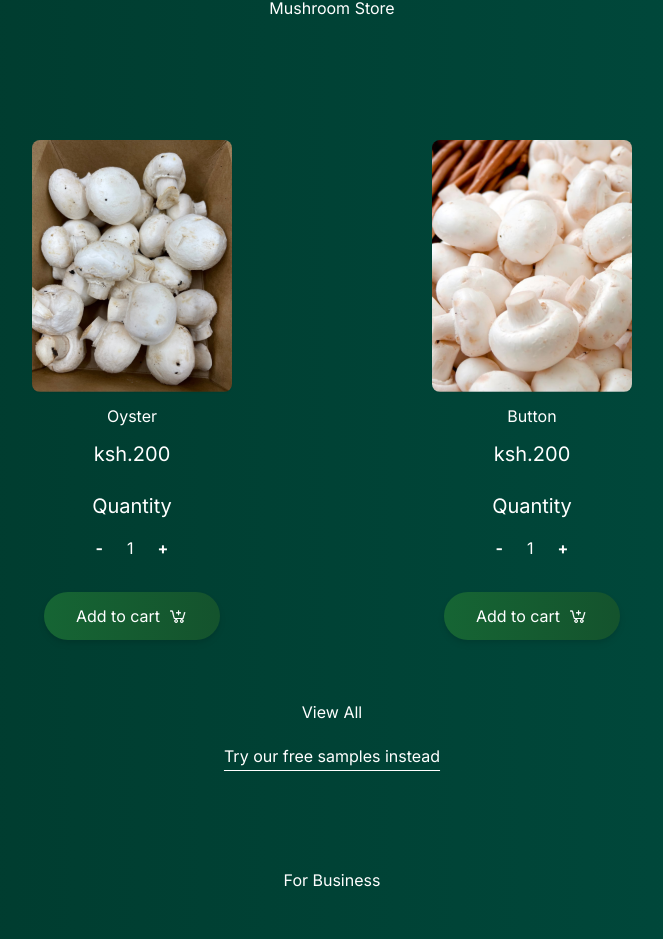
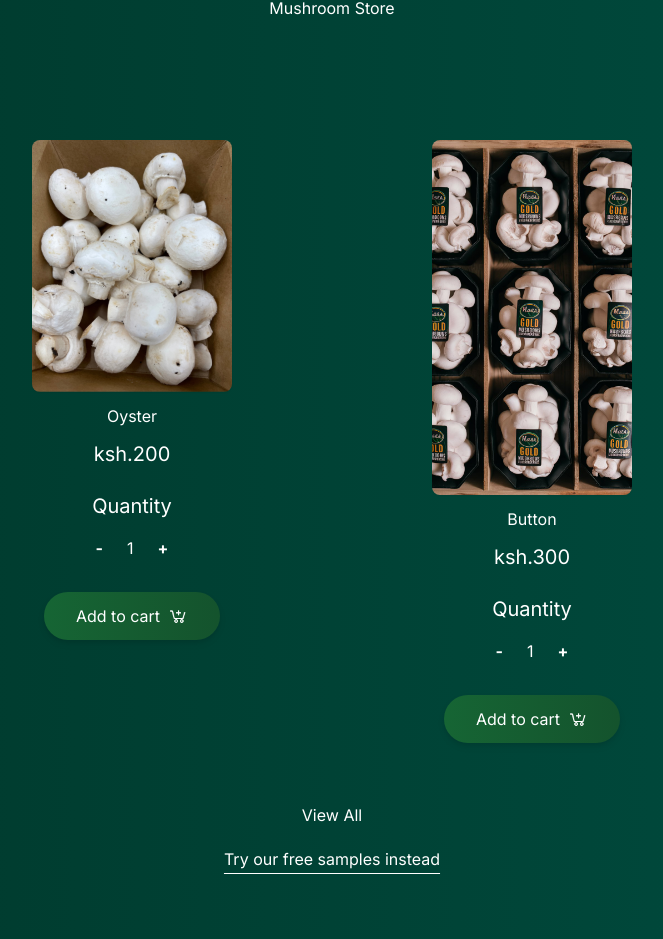
Before and after one commit to elsieoduor/mushroom, a Next.js app: page / in a window 1280 px wide. Shown: the part 652-1591 px from the top of the page, without its empty margins (308-971 px from the left). Built offline with nearby package versions, Linux system fonts and the light colour scheme.

Commit message:
fixed problem

```diff
--- a/app/cart/page.tsx
+++ b/app/cart/page.tsx
@@ -1,10 +1,18 @@
 'use client';
+
 import React, { useState } from 'react';
 import { useCart } from '../../components/shared/CartContext';
 import Image from 'next/image';
 import Navbar from '@/components/shared/Navbar';
 import Footer from '@/components/shared/Footer';
-import Link from 'next/link';
+
+interface CartItem {
+  id: number;
+  image: string;
+  name: string;
+  price: number;
+  quantity: number;
+}
 
 interface FormData {
   name: string;
@@ -16,7 +24,6 @@ interface FormData {
 
 const CartPage: React.FC = () => {
   const { cart, removeFromCart, updateQuantity } = useCart();
-
 
   const [formData, setFormData] = useState<FormData>({
     name: '',
@@ -56,7 +63,7 @@ const CartPage: React.FC = () => {
 
   const handleCheckout = () => {
     const message = generateWhatsAppMessage();
-    window.location.href = `https://wa.me/ENTER_WHATSAPP_NUMBER?text=${message}`;
+    window.location.href = `https://wa.me/+254743040210?text=${message}`;
   };
 
   const totalAmount = cart.reduce((total, item) => total + item.price * item.quantity, 0);
@@ -68,7 +75,7 @@ const CartPage: React.FC = () => {
       {/* TopText */}
       <section className="text-center mt-10 md:mt-20">
         <h1 className="text-2xl md:text-4xl font-bold">Shopping Cart</h1>
-        <p className="mt-2 mb-10 md:mb-20 text-xs md:text-sm ">
+        <p className="mt-2 mb-10 md:mb-20 text-xs md:text-sm">
           Confirm your details and order request. <br />
           After that, you will get prompt assistance <br />
           over the phone and receive <br /> your order quickly.
@@ -134,7 +141,7 @@ const CartPage: React.FC = () => {
         </form>
       </section>
 
-      {/* Summary  of Products */}
+      {/* Summary of Products */}
       <section>
         <div className="p-4 text-white">
           <h3 className="text-xs md:text-base mb-1">Confirm that the items in your cart are as desired and confirm your order request.</h3>
--- a/app/product/button-mushrooms/page.tsx
+++ b/app/product/button-mushrooms/page.tsx
@@ -17,7 +17,7 @@ const page = () => {
   const router = useRouter();
 
   const handleAddToCart = () => {
-    const product = { id: 1, name: 'Button Mushroom', price: 200, image:'/buttonMush.png',quantity };
+    const product = { id: 1, name: 'Button Mushroom', price: 200, image:'/button.jpg',quantity };
     addToCart(product);
     router.push('/cart');
   };
@@ -44,7 +44,7 @@ const page = () => {
         <section className="flex flex-col items-center">
           {/* Image */}
           <div className="mb-10 w-full max-w-lg">
-            <Image src="/buttonMush.png" alt="Mushroom Image" width={500} height={300} className="w-full object-cover rounded-md"/>
+            <Image src="/button.jpg" alt="Mushroom Image" width={500} height={300} className="w-full object-cover rounded-md"/>
           </div>
 
           {/* Text */}
--- a/app/product/oyster-mushrooms/page.tsx
+++ b/app/product/oyster-mushrooms/page.tsx
@@ -10,7 +10,7 @@ import Footer from '@/components/shared/Footer';
 
 const Page = () => {
   const items = [
-    { src: '/buttonMush.png', name: 'Button Mushroom', price: 'Kshs. 300' },
+    { src: '/button.jpg', name: 'Button Mushroom', price: 'Kshs. 300' },
   ];
   const [quantity, setQuantity] = useState(1);
   const { addToCart } = useCart();
@@ -44,7 +44,7 @@ const Page = () => {
         <section className="flex flex-col items-center">
           {/* Image */}
           <div className="mb-10 w-full max-w-md">
-            <Image src="/oyster.png" alt="Mushroom Image" width={500} height={300} className="w-full h-auto rounded-md"/>
+            <Image src="/oyster.png" alt="Mushroom Image" width={500} height={300} className="w-full h-auto rounded-md object-fit"/>
           </div>
 
           {/* Text */}
--- a/app/product/page.tsx
+++ b/app/product/page.tsx
@@ -18,7 +18,7 @@ interface Product {
 const Page: React.FC = () => {
   const products: Product[] = [
     { image: '/oyster.png', name: 'Oyster', price: 'ksh.200', link:'/product/oyster-mushrooms', quantity: 1 },
-    { image: '/buttonMush.png', name: 'Button', price: 'ksh.300', link:'/product/button-mushrooms', quantity: 1 }
+    { image: '/button.jpg', name: 'Button', price: 'ksh.300', link:'/product/button-mushrooms', quantity: 1 }
   ];
 
   const [quantities, setQuantities] = useState<number[]>(products.map(() => 1));
--- a/components/shared/CartContext.tsx
+++ b/components/shared/CartContext.tsx
@@ -1,8 +1,8 @@
 'use client';
-import React, { createContext, useContext, useState, ReactNode } from 'react';
+import React, { createContext, useContext, useState, ReactNode, useEffect } from 'react';
 
 interface Product {
-  id: number ;
+  id: number;
   name: string;
   price: number;
   quantity: number;
@@ -30,21 +30,50 @@ interface CartProviderProps {
   children: ReactNode;
 }
 
+const LOCAL_STORAGE_KEY = 'cart';
+
 export const CartProvider: React.FC<CartProviderProps> = ({ children }) => {
-  const [cart, setCart] = useState<Product[]>([]);
+  // Initialize cart from local storage
+  const [cart, setCart] = useState<Product[]>(() => {
+    if (typeof window !== 'undefined') {
+      const storedCart = localStorage.getItem(LOCAL_STORAGE_KEY);
+      return storedCart ? JSON.parse(storedCart) : [];
+    }
+    return [];
+  });
+
+  // Update local storage whenever the cart changes
+  useEffect(() => {
+    if (typeof window !== 'undefined') {
+      localStorage.setItem(LOCAL_STORAGE_KEY, JSON.stringify(cart));
+    }
+  }, [cart]);
 
   const addToCart = (product: Product) => {
-    setCart((prevCart) => [...prevCart, product]);
+    setCart(prevCart => {
+      const existingItem = prevCart.find(item => item.id === product.id);
+      if (existingItem) {
+        return prevCart.map(item =>
+          item.id === product.id
+            ? { ...item, quantity: item.quantity + product.quantity }
+            : item
+        );
+      } else {
+        return [...prevCart, product];
+      }
+    });
   };
 
   const removeFromCart = (productId: number) => {
-    setCart((prevCart) => prevCart.filter(item => item.id !== productId));
+    setCart(prevCart => prevCart.filter(item => item.id !== productId));
   };
 
   const updateQuantity = (productId: number, quantity: number) => {
-    setCart((prevCart) =>
+    setCart(prevCart =>
       prevCart.map(item =>
-        item.id === productId ? { ...item, quantity } : item
+        item.id === productId
+          ? { ...item, quantity }
+          : item
       )
     );
   };
--- a/components/shared/MushroomCard.tsx
+++ b/components/shared/MushroomCard.tsx
@@ -1,55 +1,83 @@
-import React, {useState} from 'react'
-import Image from 'next/image'
+import React, { useState } from 'react';
+import Image from 'next/image';
 import { useRouter } from 'next/navigation';
 import Link from 'next/link';
 import { useCart } from './CartContext';
-const mushroomsCard = () => {
-    const products = [{image:'/oyster.png',name:'Oyster',price:'ksh.200',link:'/product/oyster-mushrooms'},{image:'/buttonMush.png',name:'Button',price:'ksh.300',link:'/product/oyster-mushrooms' }]
-    const [quantity, setQuantity] = useState(1);
+
+
+interface Product {
+  id: number;
+  image: string;
+  name: string;
+  price: number;
+  link: string;
+}
+
+interface QuantityState {
+  [key: number]: number;
+}
+
+const MushroomsCard: React.FC = () => {
+  const products: Product[] = [
+    { id: 1, image: '/oyster.png', name: 'Oyster', price: 200, link: '/product/oyster-mushrooms' },
+    { id: 2, image: '/button.jpg', name: 'Button', price: 300, link: '/product/button-mushrooms' }
+  ];
+
+  const [quantity, setQuantity] = useState<QuantityState>({});
   const { addToCart } = useCart();
   const router = useRouter();
-    const handleAddToCart = () => {
-        const product = { id: 1, name: 'Oyster Mushroom', price: 200, image:'/oyster.png', quantity };
-        addToCart(product);
+
+  const handleAddToCart = (product: Product) => {
+    const productWithQuantity = { ...product, quantity: quantity[product.id] || 1 };
+    addToCart(productWithQuantity);
     router.push('/cart');
   };
 
 
+  const handleQuantityChange = (id: number, change: number) => {
+    setQuantity(prevQuantity => ({
+      ...prevQuantity,
+      [id]: Math.max(1, (prevQuantity[id] || 1) + change)
+    }));
+  };
+
   return (
-        <>
     <section className="relative mt-[100px] flex flex-col items-center gap-5">
-
-                <div className="flex flex-col  md:flex-row lg:flex-row gap-10 lg:gap-[200px]">
-
-                    {products.map((item, index) => (
-                        <div key={index} className="flex flex-col items-center text-center gap-3 ">
+      <div className="flex flex-col md:flex-row lg:flex-row gap-10 lg:gap-[200px]">
+        {products.map((item) => (
+          <div key={item.id} className="flex flex-col items-center text-center gap-3">
             <Link href={item.link}>
-                            <Image alt="Mushroom 1" width={200} height={400} src={item.image} className="rounded-lg shadow-sm" />
+              <Image alt={item.name} width={200} height={400} src={item.image} className="rounded-lg shadow-sm" />
             </Link>
-                            <h3 className=" card-heading  ">{item.name}</h3>
-                            <p className="text-xl">ksh.200</p>
-                            <h3 className=" card-heading mt-3 text-xl">Quantity</h3>
+            <h3 className="card-heading">{item.name}</h3>
+            <p className="text-xl">ksh.{item.price}</p>
+            <h3 className="card-heading mt-3 text-xl">Quantity</h3>
             <div className="flex justify-center items-center space-x-4 mb-4">
-                                <button className="text-white px-2 py-1 font-bold " onClick={() => setQuantity(quantity > 1 ? quantity - 1 : 1)}>-</button>
-                                  <p>{quantity}</p>
-                                <button className="text-white px-2 py-1 font-bold" onClick={() => setQuantity(quantity + 1)}>+</button>
+              <button className="text-white px-2 py-1 font-bold" onClick={() => handleQuantityChange(item.id, -1)}>
+                -
+              </button>
+              <p>{quantity[item.id] || 1}</p>
+              <button className="text-white px-2 py-1 font-bold" onClick={() => handleQuantityChange(item.id, 1)}>
+                +
+              </button>
             </div>
-                            <div className='flex justify-center items-center'>
-                                <button className="bg-gradient-to-r from-green-800 to-green-900 px-8 py-3 rounded-full drop-shadow-md flex items-center justify-center " onClick={handleAddToCart}>Add to cart
-                                <Image src="/cart.png" alt="delivery icon" width={20} height={20} className='ml-2' />
+            <div className="flex justify-center items-center">
+              <button
+                className="bg-gradient-to-r from-green-800 to-green-900 px-8 py-3 rounded-full drop-shadow-md flex items-center justify-center"
+                onClick={() => handleAddToCart(item)}
+              >
+                Add to cart
+                <Image src="/cart.png" alt="cart icon" width={20} height={20} className='ml-2' />
               </button>
             </div>
           </div>
         ))}
-
       </div>
 
-                <a href="" className="btn mt-10">View All</a>
-                <a href="" className="paragraph underline underline-offset-8 hover:text-lime-100">Try our free samples instead</a>
+      <a href="#" className="btn mt-10">View All</a>
+      <a href="#" className="paragraph underline underline-offset-8 hover:text-lime-100">Try our free samples instead</a>
     </section>
+  );
+};
 
-        </>
-    )
-}
-
-export default mushroomsCard
+export default MushroomsCard;
```
Also changed, not shown: public/button.jpg (added). Lines whose indentation alone changed are shown as unchanged.
